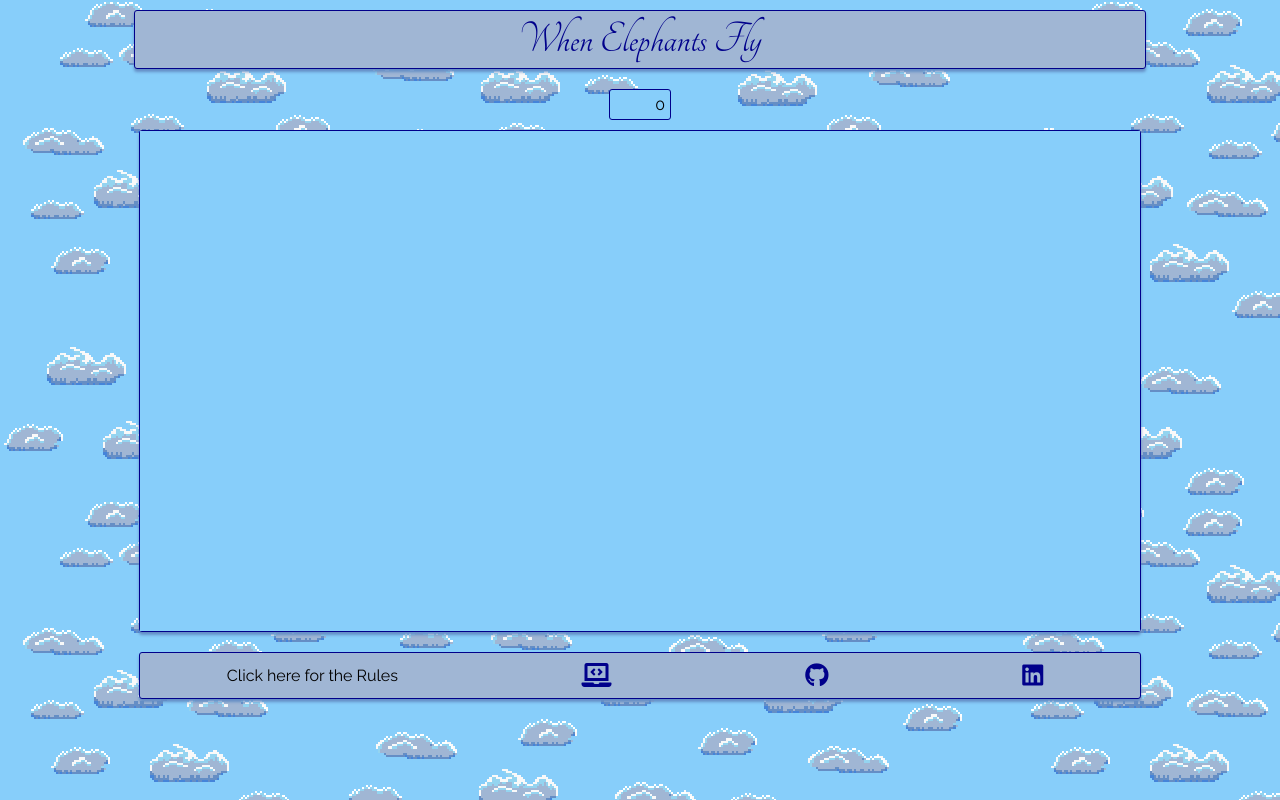
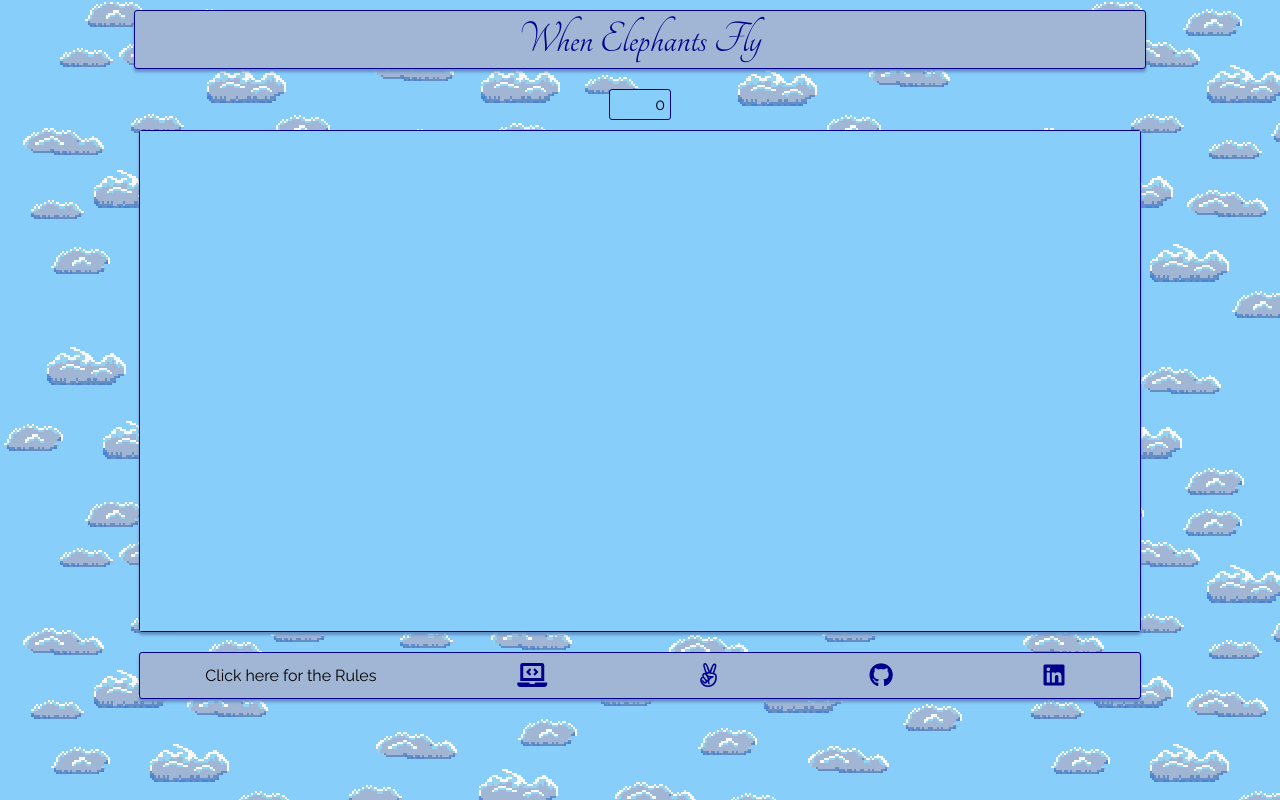
Before and after one commit to DanCNo/When-Elephants-Fly-Game, a website built with webpack: page index.html in a window 1280 px wide. Built offline with nearby package versions, Linux system fonts and the light colour scheme; no server answers; files whose address does not match are found by name; what easytimer.js would draw is missing.

Commit message:
add angelist to nav links

```diff
--- a/index.html
+++ b/index.html
@@ -73,6 +73,9 @@
         <a href="https://dancno.github.io/"><i class="fas fa-laptop-code" style="font-size: 1.5em;"></i></a>
       </div>
       <div class="nav-link">
+        <a href="https://angel.co/dancno"><i class="fab fa-angellist" style="font-size: 1.5em;"></i></a>
+      </div>
+      <div class="nav-link">
         <a href="https://github.com/DanCNo"><i class="fab fa-github" style="font-size: 1.5em;"></i></a>
       </div>
       <div class="nav-link">
```
